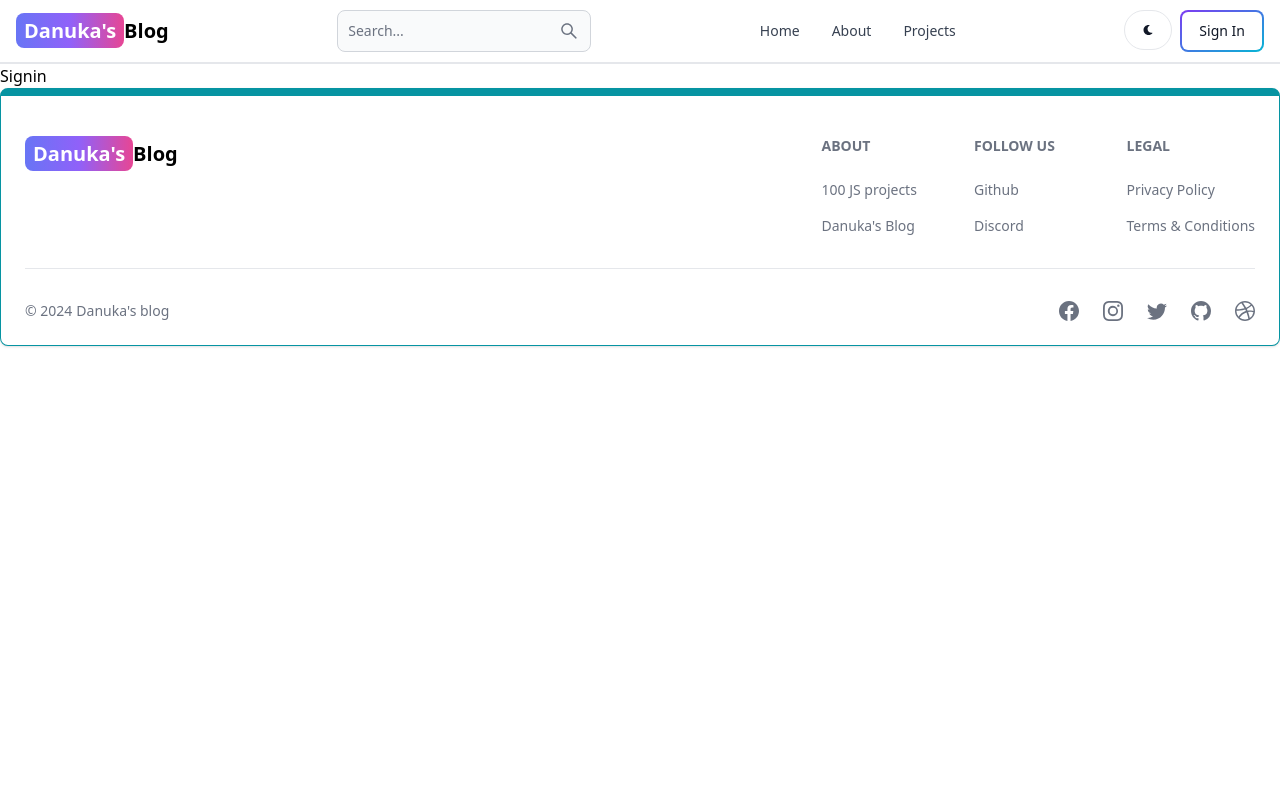
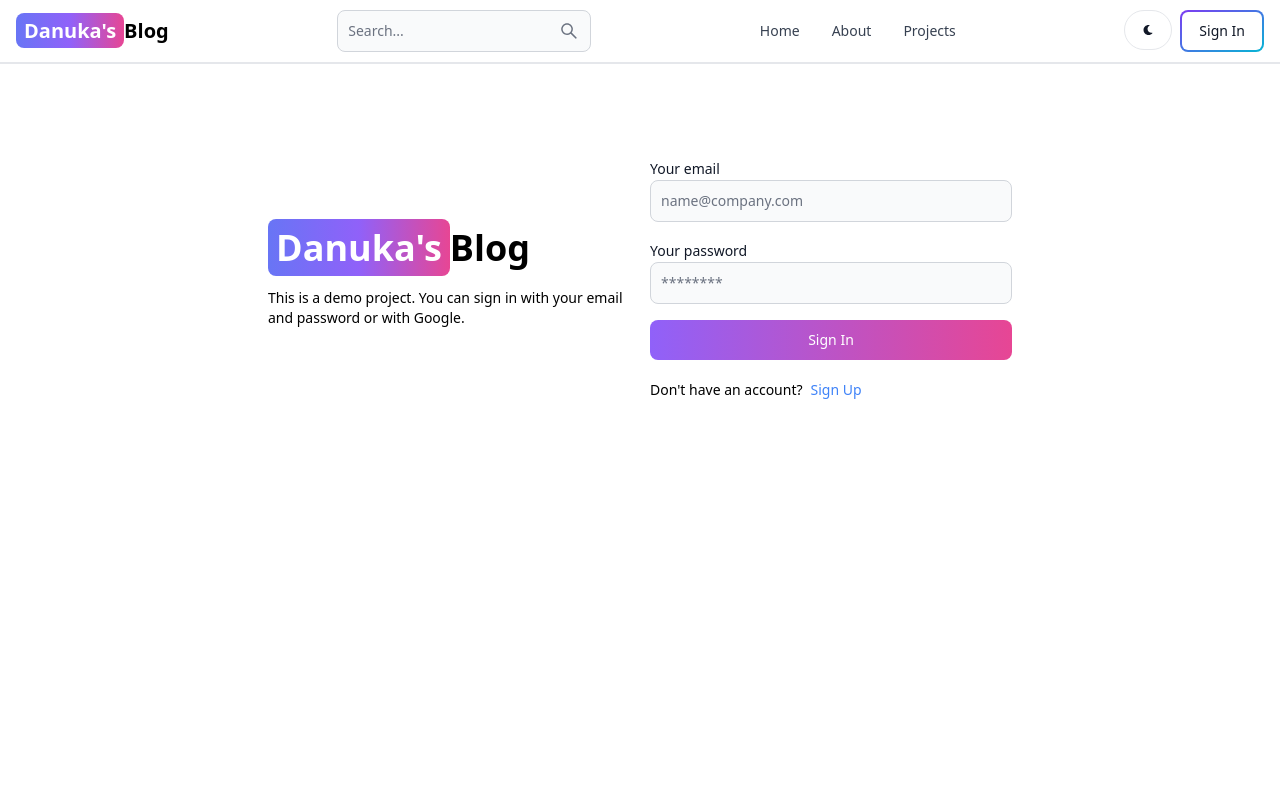
Before and after one commit to danukachathurya/MERN-Blog-App, a React (Vite) app in the folder client/: page /sign-in in a window 1280 px wide. Shown: the top 800 px of the page. Built offline with nearby package versions, Linux system fonts and the light colour scheme.

Commit message:
complete signin page functionality

```diff
--- a/client/src/pages/SignUp.jsx
+++ b/client/src/pages/SignUp.jsx
@@ -1,10 +1,13 @@
 import { Button, Label, TextInput } from "flowbite-react";
 import { useState } from "react";
-import { Link } from "react-router-dom";
+import { Link, useNavigate } from "react-router-dom";
 
 export default function SignUp() {
 
   const [formData, setFormData] = useState({});
+  const [errorMessage, setErrorMessage] = useState(null);
+  const [loading, setLoading] = useState(false);
+  const navigate = useNavigate();
 
   const handleChange = (e) => {
     setFormData({ ...formData, [e.target.id]: e.target.value });
@@ -12,6 +15,9 @@
 
   const handleSubmit = async (e) => {
     e.preventDefault(); // not refresh the form
+    if (!formData.username || !formData.email || !formData.password) {
+      return setErrorMessage("Please fill out all required fields")
+    }
     try {
       const res = await fetch('/api/auth/signup', {
         method: 'POST',
@@ -19,7 +25,17 @@
         body: JSON.stringify(formData),
       });
       const data = await res.json();
-    } catch (error) {}
+      if (data.success === false) {
+        return setErrorMessage(data.message);
+      }
+      setLoading(false);
+      if(res.ok) {
+        navigate('/sign-in')
+      }
+    } catch (error) {
+      setErrorMessage(error.message);
+      setLoading(false);
+    }
   };
 
   return (
--- a/client/src/pages/Signin.jsx
+++ b/client/src/pages/Signin.jsx
@@ -1,7 +1,82 @@
-import React from 'react'
+import { Button, Label, TextInput } from "flowbite-react";
+import { useState } from "react";
+import { Link, useNavigate } from "react-router-dom";
 
-export default function Signin() {
+export default function SignIn() {
+
+  const [formData, setFormData] = useState({});
+  const [errorMessage, setErrorMessage] = useState(null);
+  const [loading, setLoading] = useState(false);
+  const navigate = useNavigate();
+
+  const handleChange = (e) => {
+    setFormData({ ...formData, [e.target.id]: e.target.value });
+  };
+
+  const handleSubmit = async (e) => {
+    e.preventDefault(); // not refresh the form
+    if (!formData.email || !formData.password) {
+      return setErrorMessage("Please fill out all required fields")
+    }
+    try {
+      const res = await fetch('/api/auth/signin', {
+        method: 'POST',
+        headers: { 'Content-Type': 'application/json' },
+        body: JSON.stringify(formData),
+      });
+      const data = await res.json();
+      if (data.success === false) {
+        return setErrorMessage(data.message);
+      }
+      setLoading(false);
+      if(res.ok) {
+        navigate('/')
+      }
+    } catch (error) {
+      setErrorMessage(error.message);
+      setLoading(false);
+    }
+  };
+
   return (
-    <div>Signin</div>
-  )
+    <div className="min-h-screen mt-20">
+      <div className="flex p-3 max-w-3xl mx-auto flex-col md:flex-row md:items-center gap-5">
+        {/* left */}
+        <div className="flex-1">
+          <Link to="/" className="font-bold dark:text-white text-4xl">
+            <span className="px-2 py-1 bg-gradient-to-r from-indigo-500 via-purple-500 to-pink-500 rounded-lg text-white">
+              Danuka's
+            </span>
+            Blog
+          </Link>
+          <p className="text-sm mt-5">
+            This is a demo project. You can sign in with your email and password
+            or with Google.
+          </p>
+        </div>
+        {/* right */}
+        <div className="flex-1">
+          <form className="flex flex-col gap-4" onSubmit={handleSubmit}>
+            <div>
+              <Label value="Your email" />
+              <TextInput type="email" placeholder="name@company.com" id="email" onChange={handleChange} />
+            </div>
+            <div>
+              <Label value="Your password" />
+              <TextInput type="password" placeholder="********" id="password" onChange={handleChange} />
+            </div>
+            <Button gradientDuoTone='purpleToPink' type='submit'>
+              Sign In
+            </Button>
+          </form>
+          <div className="flex gap-2 text-sm mt-5">
+            <span>Don't have an account?</span>
+            <Link to="/sign-up" className="text-blue-500">
+              Sign Up
+            </Link>
+          </div>
+        </div>
+      </div>
+    </div>
+  );
 }
```
